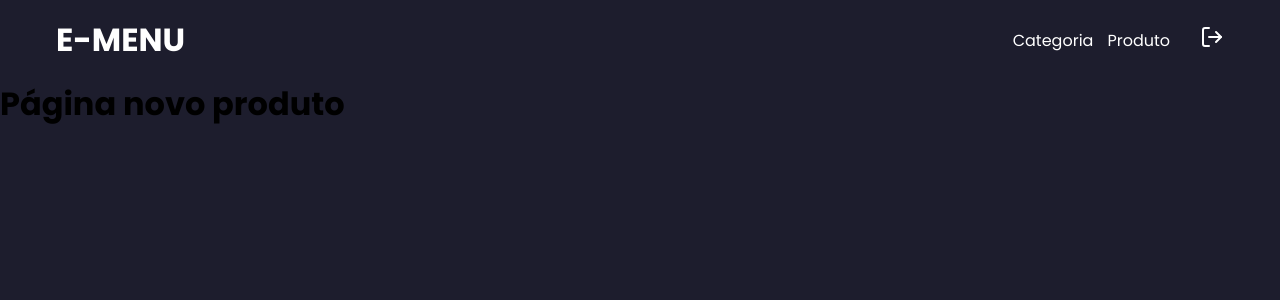
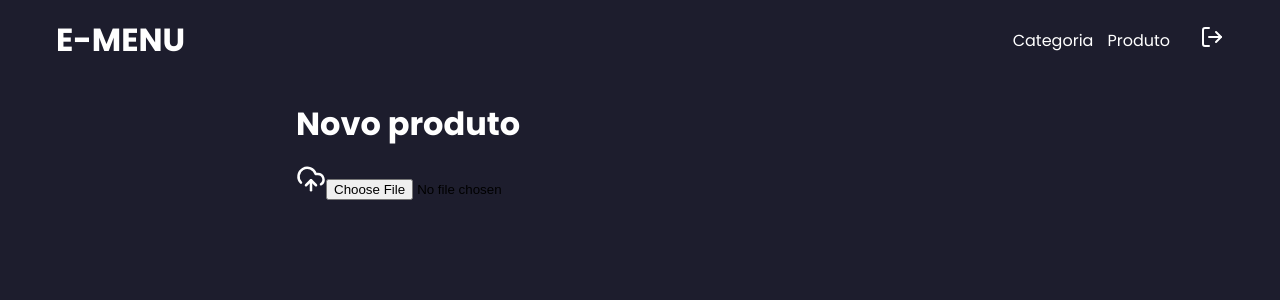
Before and after one commit to Joo-Dias/react-e_menu, a Next.js app in the folder frontend/: page /dashboard/product in a window 1280 px wide. Shown: the top 300 px of the page. Built offline with nearby package versions, Linux system fonts and the light colour scheme.

Commit message:
Campo de imagem do produto no formulário

```diff
--- /dev/null
+++ b/frontend/src/app/dashboard/product/components/form/index.tsx
@@ -0,0 +1,60 @@
+'use client'
+
+import { ChangeEvent, useState } from 'react'
+import styles from './styles.module.scss'
+import { UploadCloud } from 'lucide-react'
+import Image from 'next/image'
+
+export function Form() {
+    const [image, setImage] = useState<File>()
+    const [previewImage, setPreviewImage] = useState('')
+
+    function handleFile(e: ChangeEvent<HTMLInputElement>) {
+        if (e.target.files && e.target.files[0]) {
+            const image = e.target.files[0]
+
+            if (image.type !== 'image/jpeg' && image.type !== 'image/png') {
+                console.log('Formato proibido!')
+                return
+            }
+
+            setImage(image)
+            setPreviewImage(URL.createObjectURL(image))
+        }
+    }
+
+    return (
+        <main className={styles.container}>
+            <h1>Novo produto</h1>
+
+            <form action="" className={styles.form}>
+
+                <label className={styles.labelImage}>
+                    <span>
+                        <UploadCloud size={30} color='#FFF' />
+                    </span>
+
+                    <input
+                        type="file"
+                        accept='image/png, image/jpeg'
+                        required
+                        onChange={handleFile}
+                    />
+
+                    {previewImage && (
+                        <Image
+                            alt='Imagem de preview'
+                            src={previewImage}
+                            className={styles.preview}
+                            fill={true}
+                            quality={100}
+                            priority={true}
+                        />
+                    )}
+                </label>
+
+            </form>
+
+        </main>
+    )
+}
--- /dev/null
+++ b/frontend/src/app/dashboard/product/components/form/styles.module.scss
@@ -0,0 +1,23 @@
+.container {
+  max-width: 720px;
+  margin: 20px auto;
+  padding: 0 16px;
+  display: flex;
+  flex-direction: column;
+
+  h1 {
+    color: var(--white);
+  }
+}
+
+.form {
+  display: flex;
+  flex-direction: column;
+  margin: 16px 0;
+}
+
+.labelImage {
+  width: 100%;
+  height: 280px;
+  position: relative;
+}
--- a/frontend/src/app/dashboard/product/page.tsx
+++ b/frontend/src/app/dashboard/product/page.tsx
@@ -1,8 +1,7 @@
+import { Form } from './components/form'
 
 export default function Product() {
     return (
-        <main>
-            <h1>Página novo produto</h1>
-        </main>
+        <Form />
     )
 }
```
